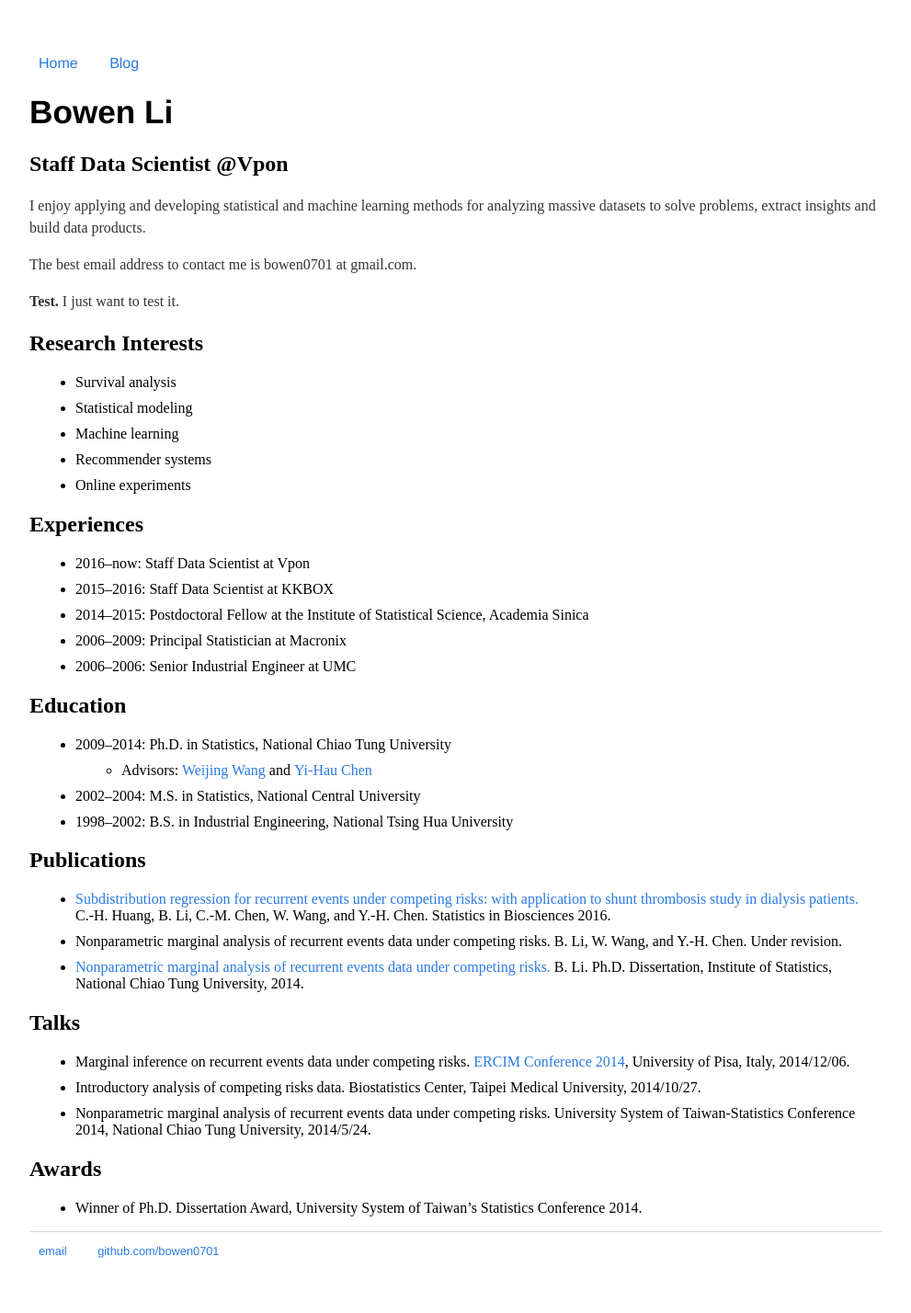
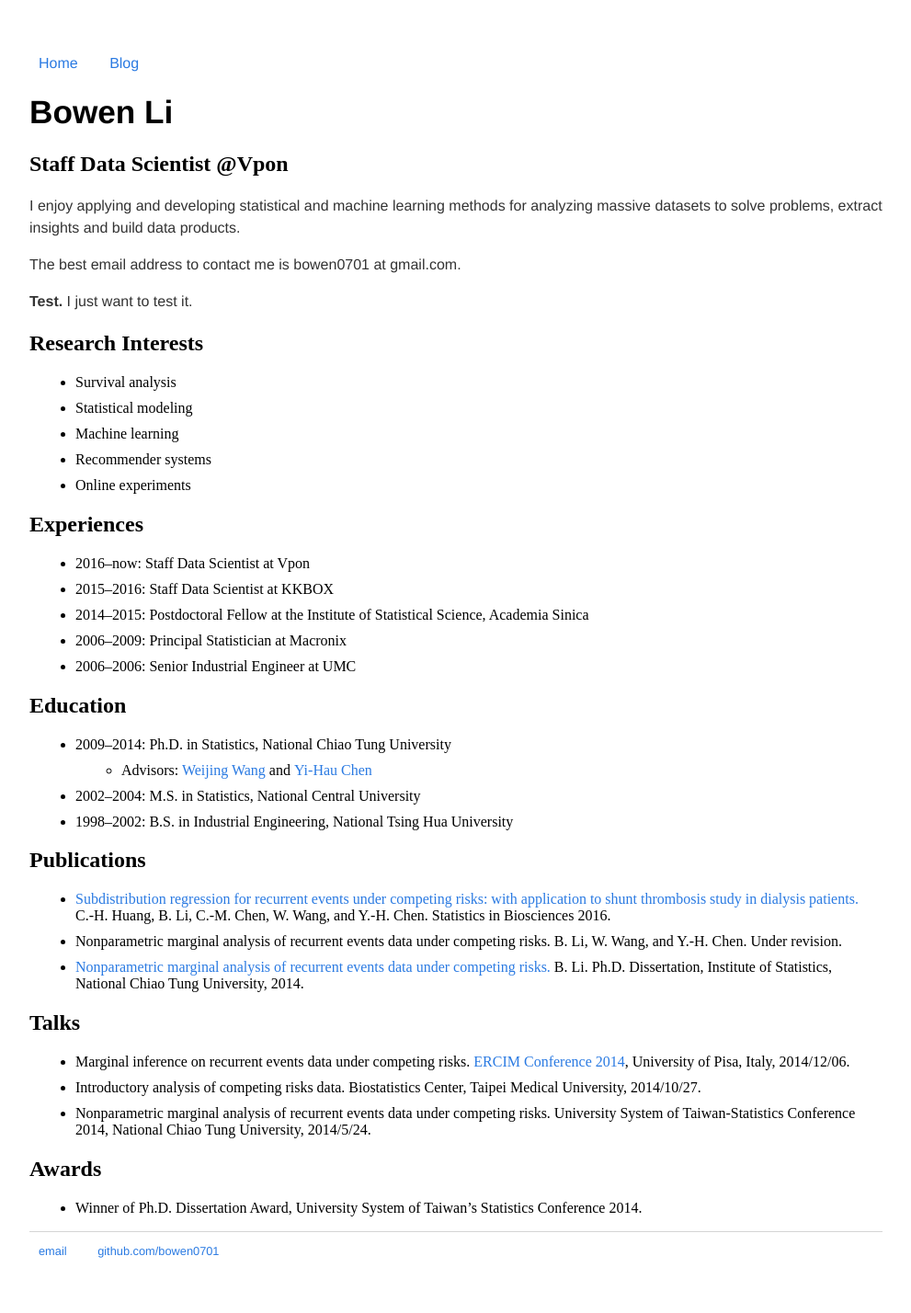
Before and after one commit to bowen0701/bowen0701.github.io, a Jekyll site: the page built from index.md, in a window 1280 px wide. Shown: the whole page at 92% size, without its empty margins (144-1135 px from the left). Built offline with Jekyll 4.4.1, drawn with Linux system fonts in a browser that asks for light colours.

Commit message:
Add font-family to p

```diff
--- a/css/main.css
+++ b/css/main.css
@@ -20,6 +20,7 @@ h1 {
     font-family:'Helvetica', 'Arial', 'Sans-Serif';
 }
 p {
+    font-family:'Helvetica', 'Arial', 'Sans-Serif';
     font-size: 1em;
     line-height: 1.5em;
     color: #333;
```
